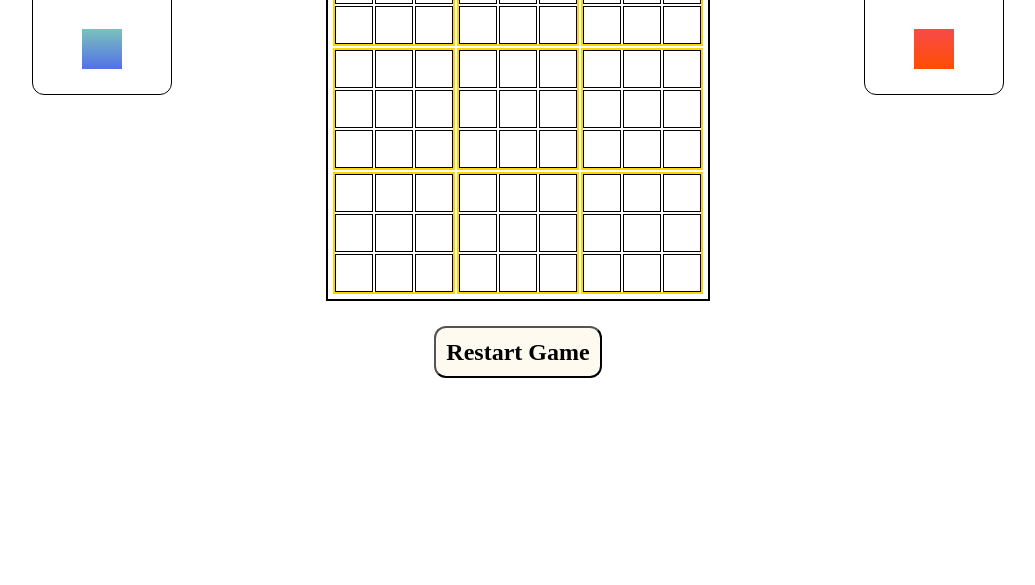
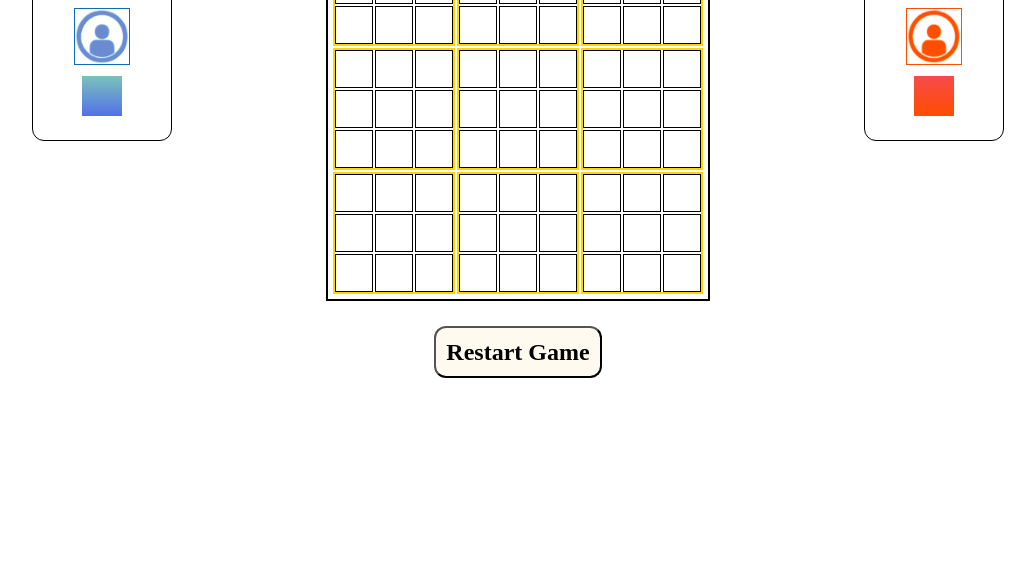
Before and after one commit to Damadog101/strategictictactoecartprojectampm10000, a website with bundled scripts: page index.html in a window 1280 px wide. Shown: the part 215-800 px from the top of the page, without its empty margins (122-1157 px from the left). Built offline with nearby package versions, Linux system fonts and the light colour scheme.

Commit message:
style images for ai

```diff
--- a/css/styles.css
+++ b/css/styles.css
@@ -90,11 +90,21 @@ main {
 
 .selectDiv {
 	width: 100%;
+	display: flex;
+	justify-content: center;
+	margin-top: 10%;
 }
 
 .selectImg {
-	width: 100%;
+	width: 50%;
 	object-fit: cover;
+}
+
+.selectImgOne {
+	border: 1px solid rgb(104, 140, 207);
+}
+.selectImgTwo {
+	border: 1px solid rgb(255, 77, 0);
 }
 
 .board {
@@ -197,6 +207,15 @@ div[class$="Options"] > button {
 }
 .tilePlayerOne {
 	background: linear-gradient(rgb(122, 194, 188), rgb(83, 112, 232));
+}
+
+.humanImgTwo {
+	filter: invert(35%) sepia(90%) saturate(3049%) hue-rotate(1deg)
+		brightness(103%) contrast(103%);
+}
+.humanImgOne {
+	filter: invert(76%) sepia(42%) saturate(4962%) hue-rotate(192deg)
+		brightness(85%) contrast(89%);
 }
 
 .subboard {
--- a/index.html
+++ b/index.html
@@ -53,7 +53,12 @@
 						<option value="8">George &#10088;Lvl 5 AI&#10089;</option>
 					</select>
 					<div class="selectDiv">
- <img id="selectImgOne" class="selectImg" src="" alt="" />
+						<img
+							id="selectImgOne"
+							class="selectImg humanImgOne selectImgOne"
+							src="/images/anonymous.png"
+							alt=""
+						/>
 					</div>
 					<div class="playerOneTurn tilePlayerOne" id="playerOneTurn"></div>
 				</div>
@@ -79,7 +84,12 @@
 						<option value="8">George &#10088;Lvl 5 AI&#10089;</option>
 					</select>
 					<div class="selectDiv">
- <img id="selectImgTwo" class="selectImg" src="" alt="" />
+						<img
+							id="selectImgTwo"
+							class="selectImg humanImgTwo selectImgTwo"
+							src="/images/anonymous.png"
+							alt=""
+						/>
 					</div>
 					<div class="playerTwoTurn tilePlayerTwo" id="playerTwoTurn"></div>
 				</div>
--- a/script/index.js
+++ b/script/index.js
@@ -10,22 +10,33 @@ player1.addEventListener("change", () => {
 	let p1Img = document.getElementById("selectImgOne");
 	switch (player1.value) {
 		case "0":
-			p1Img.src = "";
+			p1Img.src = "/images/anonymous.png";
+			p1Img.classList.add("humanImgOne");
 			break;
 		case "1":
 			p1Img.src = "/images/patrick.png";
+			p1Img.classList.remove("humanImgOne");
+
 			break;
 		case "2":
 			p1Img.src = "/images/shibe.png";
+			p1Img.classList.remove("humanImgOne");
+
 			break;
 		case "4":
 			p1Img.src = "/images/raul.png";
+			p1Img.classList.remove("humanImgOne");
+
 			break;
 		case "6":
 			p1Img.src = "/images/spicy.jpg";
+			p1Img.classList.remove("humanImgOne");
+
 			break;
 		case "8":
 			p1Img.src = "/images/george.png";
+			p1Img.classList.remove("humanImgOne");
+
 			break;
 	}
 
@@ -36,22 +47,33 @@ player2.addEventListener("change", () => {
 	let p2Img = document.getElementById("selectImgTwo");
 	switch (player2.value) {
 		case "0":
-			p2Img.src = "";
+			p2Img.src = "/images/anonymous.png";
+			p2Img.classList.add("humanImgTwo");
 			break;
 		case "1":
 			p2Img.src = "/images/patrick.png";
+			p2Img.classList.remove("humanImgTwo");
+
 			break;
 		case "2":
 			p2Img.src = "/images/shibe.png";
+			p2Img.classList.remove("humanImgTwo");
+
 			break;
 		case "4":
 			p2Img.src = "/images/raul.png";
+			p2Img.classList.remove("humanImgTwo");
+
 			break;
 		case "6":
 			p2Img.src = "/images/spicy.jpg";
+			p2Img.classList.remove("humanImgTwo");
+
 			break;
 		case "8":
 			p2Img.src = "/images/george.png";
+			p2Img.classList.remove("humanImgTwo");
+
 			break;
 	}
 
```
Also changed, not shown: images/anonymous.png (added). Lines whose indentation alone changed are shown as unchanged.
